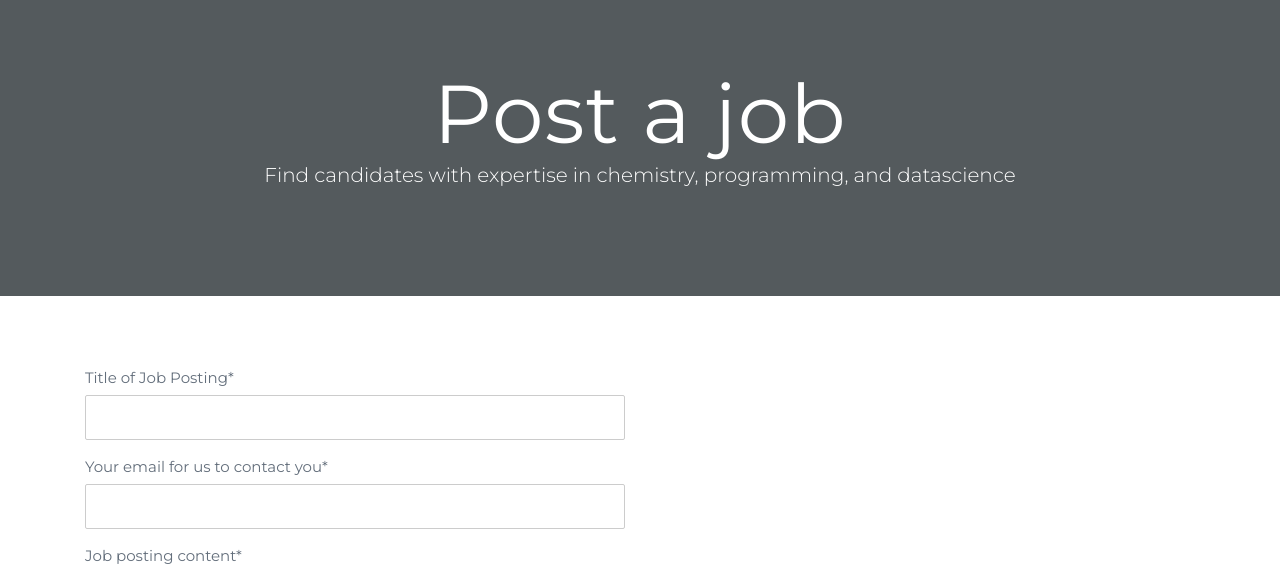
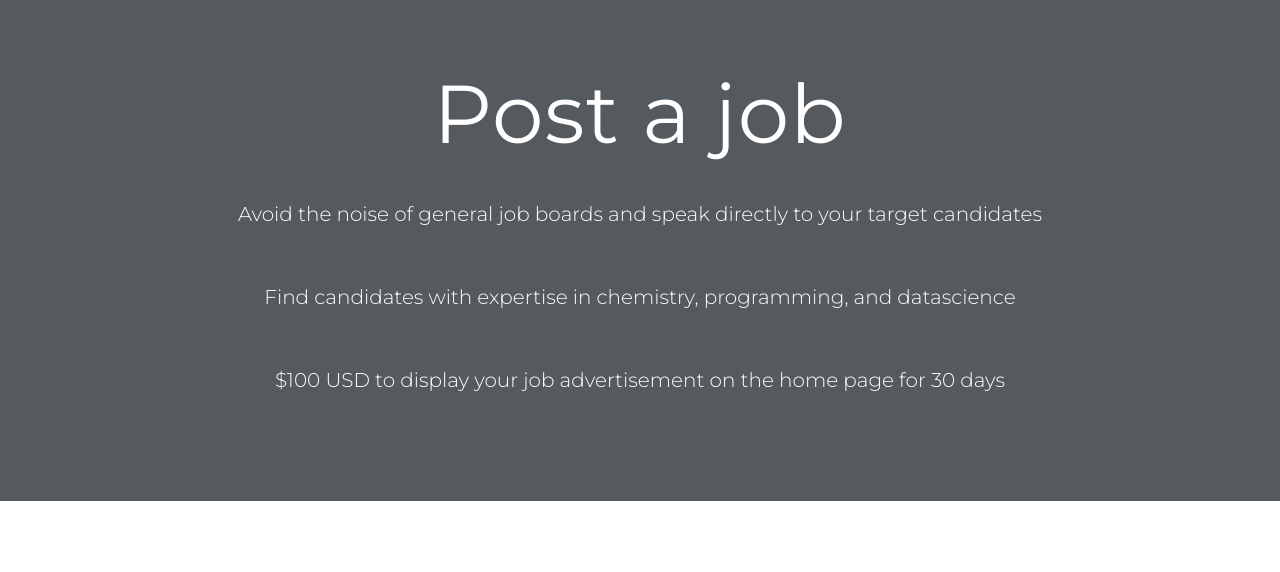
Before and after one commit to bodowd/chirole, a Flask app: page /post_job in a window 1280 px wide. Shown: the part 69-641 px from the top of the page. Run offline with Flask 2, Linux system fonts and the light colour scheme; some libraries are stand-ins or nearby versions.

Commit message:
added call to action

```diff
--- a/app/templates/post_job.html
+++ b/app/templates/post_job.html
@@ -4,10 +4,15 @@
 		<div class="container">
 			<div class="caption">
                 <h2>Post a job</h2>
+                </br>
+                <p>Avoid the noise of general job boards and speak directly to your target candidates</p>
+                </br>
                 <p>Find candidates with expertise in chemistry, programming, and datascience</p>
-			</div>
+                </br>
+                <p>$100 USD to display your job advertisement on the home page for 30 days</p>
+            </div>
 		</div>
-	</section>
+    </section>
     <section class="login-wrapper">
         <div class="container">
 			<div class="col-md-6 col-sm-8">
```
